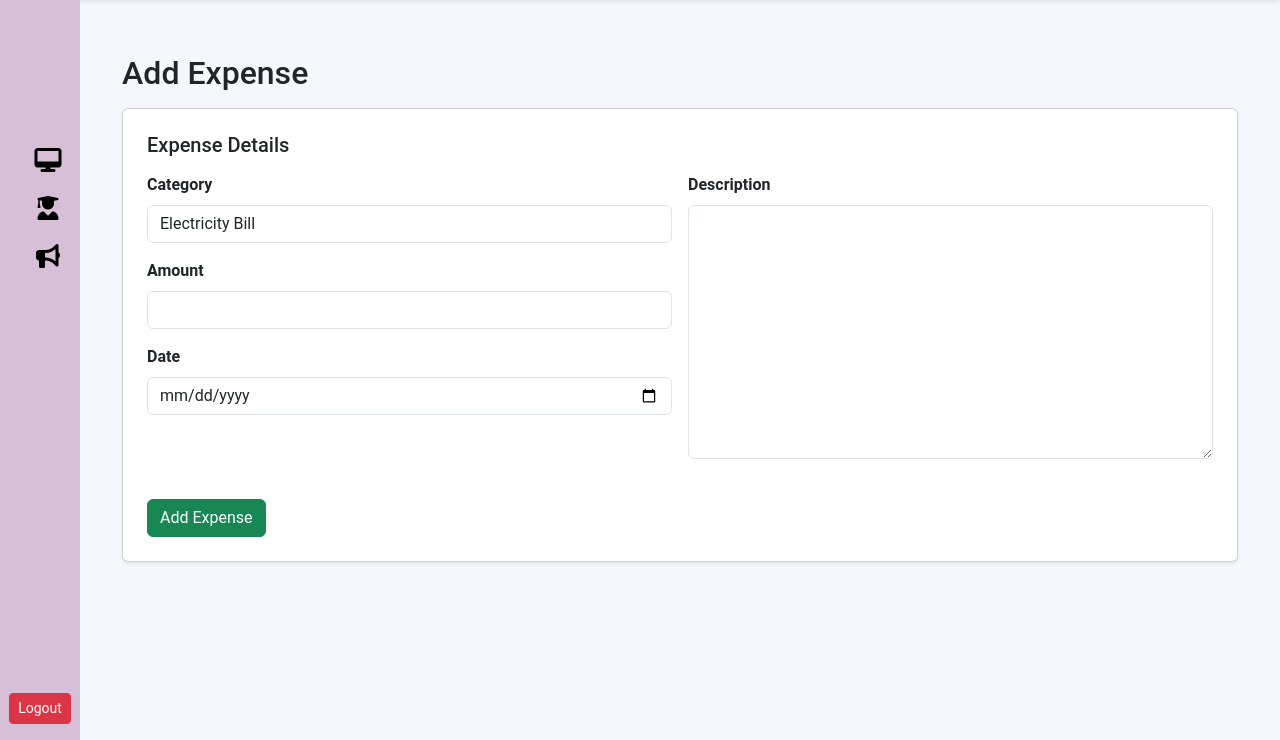
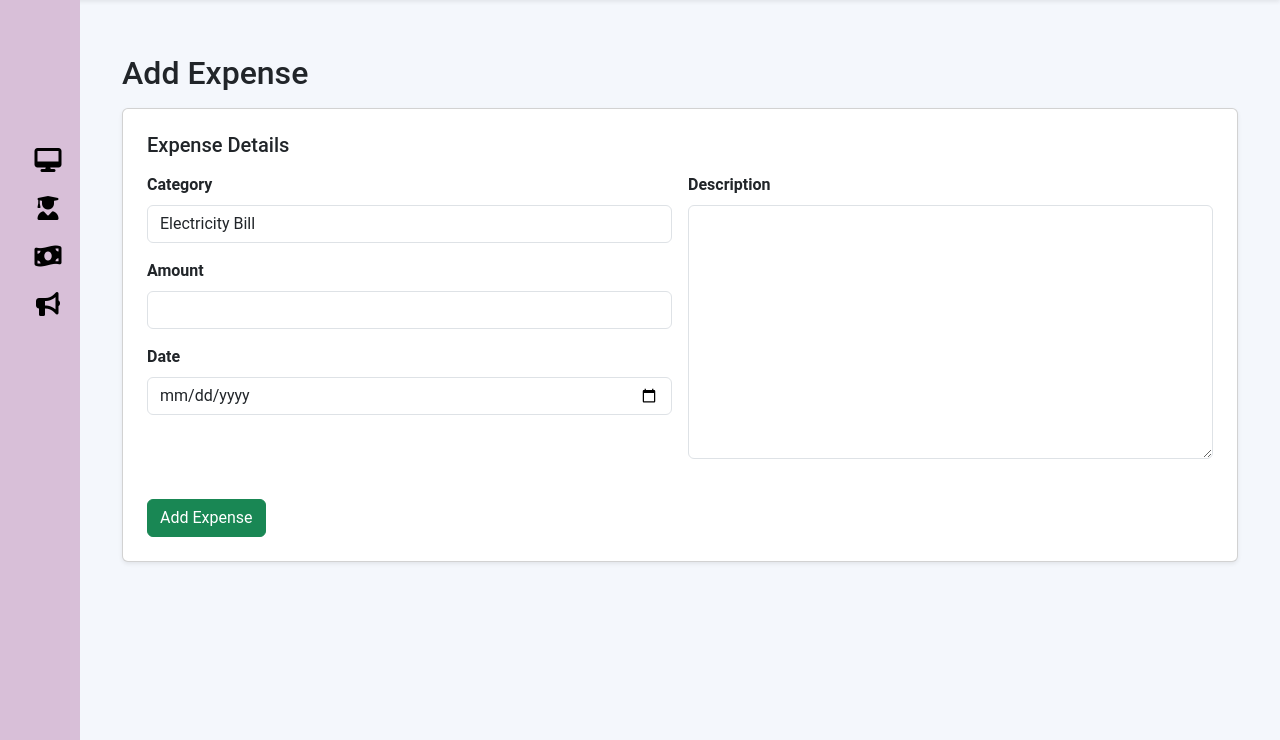
Before and after one commit to PoreVijaya/studypoint, a Django app: page /add-expense/ in a window 1280 px wide. Shown: the part 60-800 px from the top of the page. Run offline with Django 4.2, Linux system fonts and the light colour scheme; the visitor is signed in with stand-in values (Sample User, id 1); some libraries are stand-ins or nearby versions.

Commit message:
Update adminbase.html

```diff
--- a/templates/school/adminbase.html
+++ b/templates/school/adminbase.html
@@ -109,6 +109,7 @@
       align-items: center;
     }
 
+
   </style>
 </head>
 
@@ -153,26 +154,20 @@
         <li class="nav-item">
           <a href="/admin-dashboard" class="nav-link fw-semibold"><i class="fas fa-desktop"></i> <span>Dashboard</span></a>
         </li>
-        <!-- <li class="nav-item">
-          <a href="/admin-teacher" class="nav-link fw-semibold"><i class="fas fa-chalkboard-teacher"></i> <span>Teacher</span></a>
-        </li> -->
         <li class="nav-item">
           <a href="/admin-student" class="nav-link fw-semibold"><i class="fas fa-user-graduate"></i> <span>Student</span></a>
         </li>
-        <!-- <li class="nav-item">
-          <a href="/admin-attendance" class="nav-link fw-semibold"><i class="fas fa-address-card"></i> <span>Attendance</span></a>
-        </li> -->
-        <!-- <li class="nav-item">
-          <a href="/admin-fee" class="nav-link fw-semibold"><i class="fas fa-dollar-sign"></i> <span>Fee</span></a>
-        </li> -->
+
+         <li class="nav-item">
+          <a href="{% url 'expense_dashboard' %}" class="nav-link fw-semibold">
+            <i class="fas fa-money-bill-wave"></i> <span>Expenses</span>
+          </a>
+        </li>
+
         <li class="nav-item">
           <a href="/admin-notice" class="nav-link fw-semibold"><i class="fas fa-bullhorn"></i> <span>Notice</span></a>
         </li>
       </ul>
-
-      <div class="mt-auto d-flex justify-content-center">
-        <a href="/logout" class="btn btn-sm btn-danger logout-btn" onclick="confirmLogout(event)">Logout</a>
-      </div>
 
     </div>
 
```
